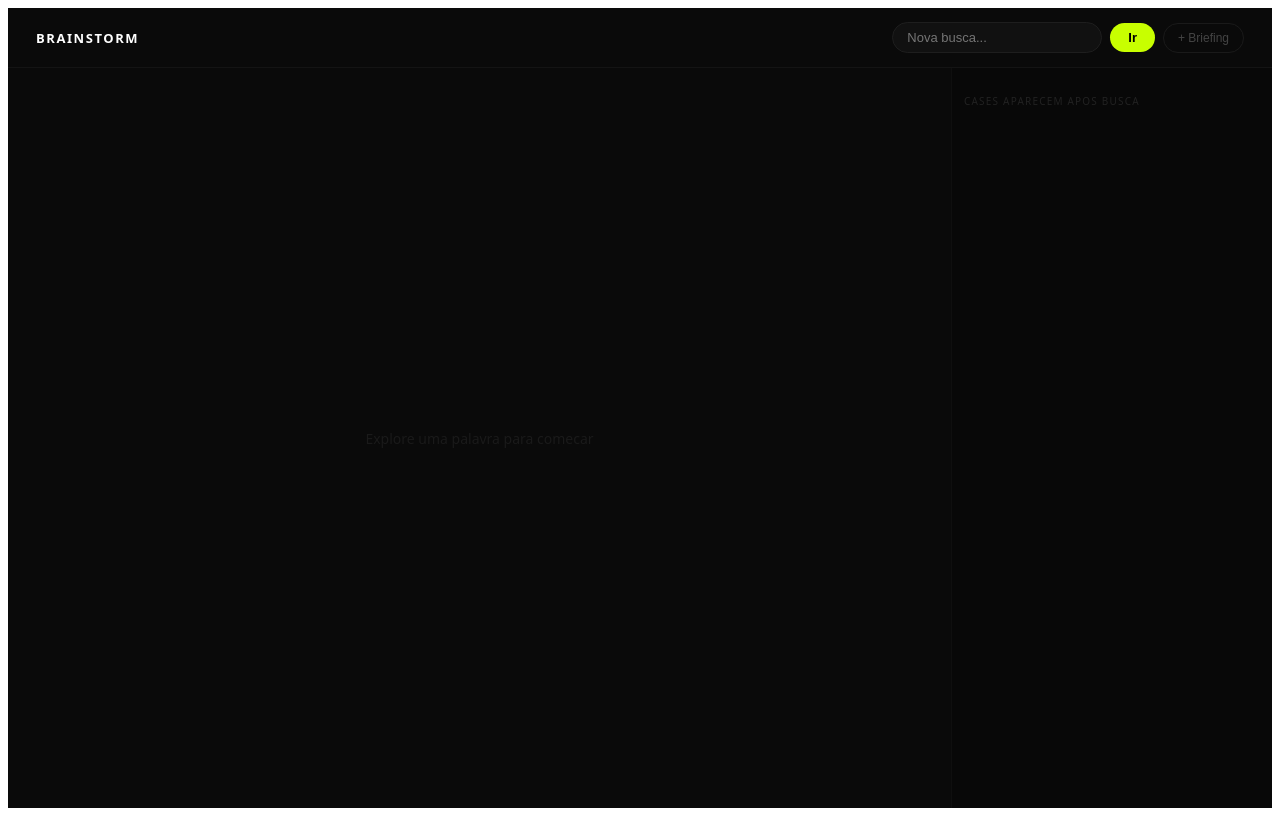
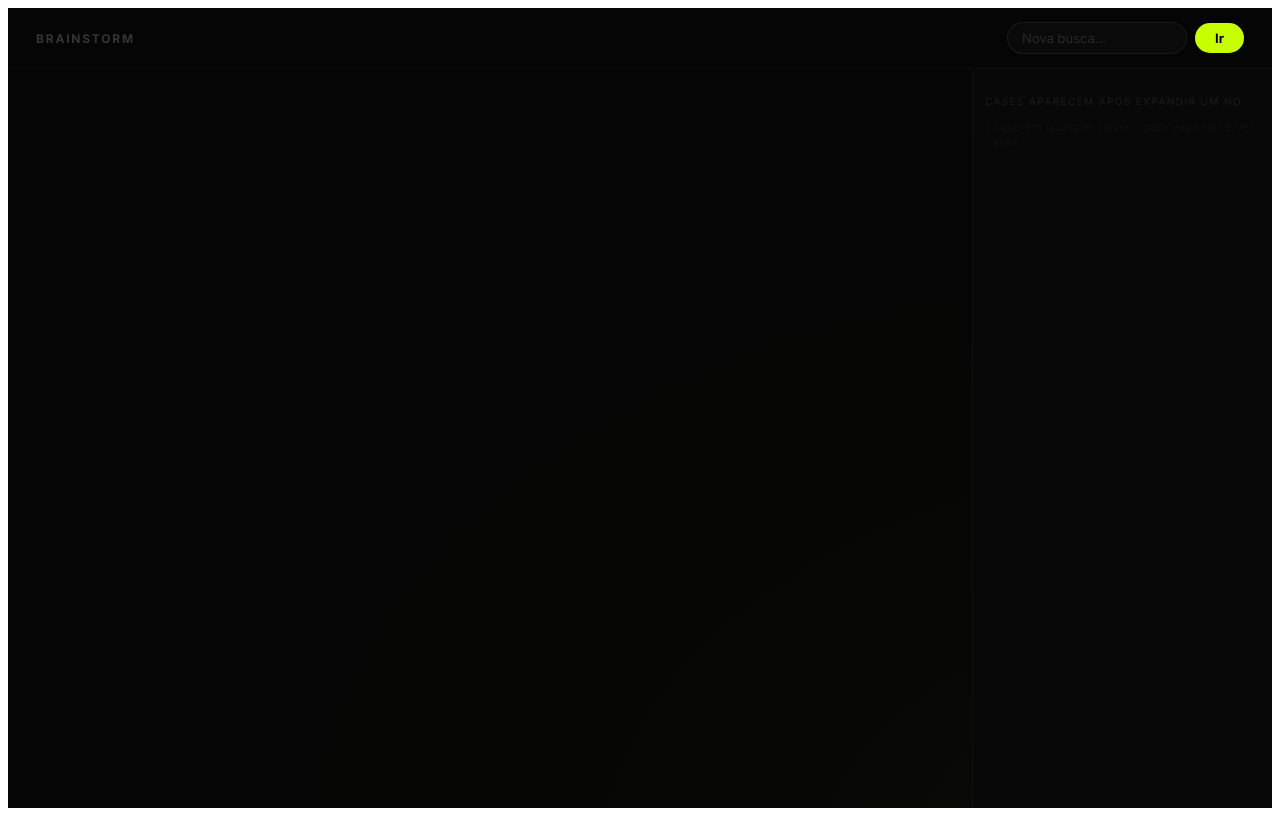
Before and after one commit to victorvolpe1998/brainstorm-criativo, a Next.js app: page /mapa in a window 1280 px wide. Built offline with nearby package versions, Linux system fonts and the light colour scheme.

Commit message:
Update mapa.js

```diff
--- a/pages/mapa.js
+++ b/pages/mapa.js
@@ -5,238 +5,253 @@ import Head from 'next/head';
 export default function Mapa() {
   const router = useRouter();
   const [nos, setNos] = useState([]);
-  const [centro, setCentro] = useState('');
-  const [carregando, setCarregando] = useState(false);
-  const [trilha, setTrilha] = useState([]);
+  const [conexoes, setConexoes] = useState([]);
+  const [carregandoId, setCarregandoId] = useState(null);
   const [cases, setCases] = useState([]);
   const [caseAtivo, setCaseAtivo] = useState(null);
   const [palavra, setPalavra] = useState('');
-  const inputRef = useRef();
+  const [noAtivo, setNoAtivo] = useState(null);
+  const svgRef = useRef();
   const iniciado = useRef(false);
+  const idCounter = useRef(0);
+
+  const W = 2400;
+  const H = 1600;
+  const CX = W / 2;
+  const CY = H / 2;
 
   useEffect(function() {
     const termo = router.query.q;
     if (termo && !iniciado.current) {
       iniciado.current = true;
       setPalavra(termo);
-      chamarAPI(termo, [termo]);
+      iniciarMapa(termo);
     }
   }, [router.query.q]);
 
-  async function chamarAPI(termo, novaTrilha) {
-    setCarregando(true);
-    setCentro(termo);
-    setNos([]);
+  function novoId() {
+    idCounter.current += 1;
+    return idCounter.current;
+  }
+
+  async function iniciarMapa(termo) {
+    const id = novoId();
+    const noRaiz = { id, texto: termo, x: CX, y: CY, raiz: true, gerado: false };
+    setNos([noRaiz]);
+    setConexoes([]);
     setCases([]);
     setCaseAtivo(null);
-    setTrilha(novaTrilha);
+    await expandir(noRaiz, [noRaiz], []);
+  }
+
+  async function expandir(noOrigem, nosAtuais, conexoesAtuais) {
+    setCarregandoId(noOrigem.id);
     try {
       const res = await fetch('/api/gerar', {
         method: 'POST',
         headers: { 'Content-Type': 'application/json' },
-        body: JSON.stringify({ palavra: termo })
+        body: JSON.stringify({ palavra: noOrigem.texto })
       });
       const data = await res.json();
-      setNos(data.palavras || []);
-      setCases(data.cases || []);
+      const palavras = data.palavras || [];
+      const casesNovos = data.cases || [];
+
+      const total = palavras.length;
+      const raio = 320;
+      const anguloBase = Math.random() * Math.PI * 2;
+
+      const nosFilhos = palavras.map(function(p, i) {
+        const ang = anguloBase + (2 * Math.PI * i / total);
+        const jitter = (Math.random() - 0.5) * 60;
+        return {
+          id: novoId(),
+          texto: p,
+          x: noOrigem.x + (raio + jitter) * Math.cos(ang),
+          y: noOrigem.y + (raio + jitter) * Math.sin(ang),
+          raiz: false,
+          gerado: false,
+          pai: noOrigem.id
+        };
+      });
+
+      const novasConexoes = nosFilhos.map(function(filho) {
+        return { de: noOrigem.id, para: filho.id };
+      });
+
+      const nosAtualizados = nosAtuais.map(function(n) {
+        if (n.id === noOrigem.id) return { ...n, gerado: true };
+        return n;
+      }).concat(nosFilhos);
+
+      const conexoesAtualizadas = conexoesAtuais.concat(novasConexoes);
+
+      setNos(nosAtualizados);
+      setConexoes(conexoesAtualizadas);
+      setCases(casesNovos);
+      setCaseAtivo(null);
+      setNoAtivo(noOrigem.id);
+
+      setTimeout(function() {
+        const el = document.getElementById('no-' + noOrigem.id);
+        if (el) el.scrollIntoView({ behavior: 'smooth', block: 'center', inline: 'center' });
+      }, 100);
+
     } catch(e) {}
-    setCarregando(false);
+    setCarregandoId(null);
   }
 
-  function explorar(termo) {
-    setPalavra(termo);
-    const novaTrilha = [...trilha, termo].slice(-8);
-    chamarAPI(termo, novaTrilha);
+  function clicarNo(no) {
+    if (carregandoId) return;
+    if (no.gerado) {
+      setNoAtivo(no.id);
+      const filhos = nos.filter(function(n) { return n.pai === no.id; });
+      if (filhos.length > 0) {
+        const el = document.getElementById('no-' + no.id);
+        if (el) el.scrollIntoView({ behavior: 'smooth', block: 'center', inline: 'center' });
+      }
+      return;
+    }
+    setNoAtivo(no.id);
+    expandir(no, nos, conexoes);
   }
 
   function novaBusca() {
     if (!palavra.trim()) return;
-    chamarAPI(palavra.trim(), [palavra.trim()]);
-  }
-
-  function voltarPara(idx) {
-    const termo = trilha[idx];
-    const novaTrilha = trilha.slice(0, idx + 1);
-    setPalavra(termo);
-    chamarAPI(termo, novaTrilha);
+    iniciado.current = false;
+    idCounter.current = 0;
+    iniciarMapa(palavra.trim());
   }
 
   function abrirUrl(url) {
     if (url && url.startsWith('http')) window.open(url, '_blank');
   }
 
-  const cores = ['#EEEDFE','#E1F5EE','#FAECE7','#FAEEDA','#FBEAF0','#E6F1FB','#EAF3DE','#FCF0E4','#EEF6FF','#F5EEFE','#E8F8F2','#FFF0EC'];
-  const coresBorda = ['#534AB7','#0F6E56','#993C1D','#854F0B','#993556','#185FA5','#3B6D11','#A0522D','#1A6FA8','#6A3FB5','#0D7A5F','#C04A2A'];
-  const coresTexto = ['#26215C','#04342C','#4A1B0C','#412402','#4B1528','#042C53','#173404','#3B1F0A','#042B50','#2E1657','#04301F','#4A1B0C'];
-
-  const total = nos.length;
-  const angulos = nos.map(function(_, i) { return (2 * Math.PI * i / total) - Math.PI / 2; });
-
-  const W = 70;
-  const H = 42;
+  const nosMap = {};
+  nos.forEach(function(n) { nosMap[n.id] = n; });
 
   return (
-    <div style={{ fontFamily: 'system-ui, sans-serif', height: '100vh', background: '#0a0a0a', color: '#fff', display: 'flex', flexDirection: 'column', overflow: 'hidden' }}>
-      <Head><title>Brainstorm Criativo</title></Head>
+    <div style={{ fontFamily: "'Inter', system-ui, sans-serif", height: '100vh', background: '#050505', color: '#fff', display: 'flex', flexDirection: 'column', overflow: 'hidden' }}>
+      <Head>
+        <title>Brainstorm Criativo</title>
+        <link href="https://fonts.googleapis.com/css2?family=Inter:wght@300;400;500;700;900&display=swap" rel="stylesheet" />
+      </Head>
 
-      <div style={{ display: 'flex', alignItems: 'center', justifyContent: 'space-between', padding: '14px 28px', borderBottom: '1px solid #141414', flexShrink: 0 }}>
-        <span onClick={function() { router.push('/'); }} style={{ fontSize: '13px', fontWeight: '700', cursor: 'pointer', letterSpacing: '0.12em' }}>BRAINSTORM</span>
+      <div style={{ display: 'flex', alignItems: 'center', justifyContent: 'space-between', padding: '14px 28px', borderBottom: '1px solid #ffffff08', flexShrink: 0, background: '#050505', zIndex: 10 }}>
+        <span onClick={function() { router.push('/'); }} style={{ fontSize: '12px', fontWeight: '700', cursor: 'pointer', letterSpacing: '0.15em', color: '#ffffff30' }}>BRAINSTORM</span>
         <div style={{ display: 'flex', gap: '8px', alignItems: 'center' }}>
           <input
             value={palavra}
             onChange={function(e) { setPalavra(e.target.value); }}
             onKeyDown={function(e) { if (e.key === 'Enter') novaBusca(); }}
             placeholder="Nova busca..."
-            style={{ padding: '7px 14px', borderRadius: '20px', border: '1px solid #1e1e1e', background: '#111', color: '#fff', fontSize: '13px', outline: 'none', width: '180px' }}
+            style={{ padding: '7px 14px', borderRadius: '20px', border: '1px solid #ffffff10', background: '#ffffff06', color: '#fff', fontSize: '13px', outline: 'none', width: '180px', fontFamily: 'inherit' }}
           />
           <button onClick={novaBusca}
-            style={{ padding: '7px 18px', borderRadius: '20px', background: '#C8FF00', color: '#000', border: 'none', cursor: 'pointer', fontSize: '13px', fontWeight: '700' }}>
+            style={{ padding: '7px 20px', borderRadius: '20px', background: '#C8FF00', color: '#000', border: 'none', cursor: 'pointer', fontSize: '13px', fontWeight: '700', fontFamily: 'inherit' }}>
             Ir
           </button>
-          <button onClick={function() { inputRef.current.click(); }}
-            style={{ padding: '7px 14px', borderRadius: '20px', background: 'transparent', color: '#444', border: '1px solid #1a1a1a', cursor: 'pointer', fontSize: '12px' }}>
-            + Briefing
-          </button>
-          <input ref={inputRef} type="file" accept=".pptx,.docx,.pdf,.txt" onChange={function(e) {
-            const file = e.target.files[0];
-            if (!file) return;
-            (async function() {
-              setCarregando(true);
-              setCentro('Analisando...');
-              setNos([]); setCases([]); setCaseAtivo(null);
-              const fd = new FormData();
-              fd.append('arquivo', file);
-              const res = await fetch('/api/briefing', { method: 'POST', body: fd });
-              const data = await res.json();
-              const tema = data.tema || 'Briefing';
-              setCentro(tema);
-              setNos(data.palavras || []);
-              setCases(data.cases || []);
-              setTrilha([tema]);
-              setPalavra(tema);
-              setCarregando(false);
-            })();
-          }} style={{ display: 'none' }} />
         </div>
       </div>
 
-      {trilha.length > 1 && (
-        <div style={{ display: 'flex', alignItems: 'center', gap: '4px', padding: '8px 28px', borderBottom: '1px solid #0f0f0f', flexShrink: 0, overflowX: 'auto' }}>
-          {trilha.map(function(t, i) {
-            const ativo = i === trilha.length - 1;
-            return (
-              <div key={i} style={{ display: 'flex', alignItems: 'center', gap: '4px', flexShrink: 0 }}>
-                {i > 0 && <span style={{ color: '#222', fontSize: '12px' }}>›</span>}
-                <button onClick={function() { if (!ativo) voltarPara(i); }}
-                  style={{ padding: '2px 10px', borderRadius: '12px', background: ativo ? '#C8FF00' : 'transparent', color: ativo ? '#000' : '#333', border: '1px solid ' + (ativo ? '#C8FF00' : '#1a1a1a'), cursor: ativo ? 'default' : 'pointer', fontSize: '11px', fontWeight: ativo ? '700' : '400', whiteSpace: 'nowrap' }}>
-                  {t}
-                </button>
-              </div>
-            );
-          })}
-        </div>
-      )}
+      <div style={{ flex: 1, display: 'grid', gridTemplateColumns: '1fr 300px', overflow: 'hidden' }}>
 
-      <div style={{ flex: 1, display: 'grid', gridTemplateColumns: '1fr 320px', overflow: 'hidden' }}>
+        <div style={{ overflow: 'auto', position: 'relative', background: '#050505' }}>
+          <svg ref={svgRef} width={W} height={H} style={{ display: 'block' }}>
+            <defs>
+              <radialGradient id="bgGlow" cx="50%" cy="50%" r="50%">
+                <stop offset="0%" stopColor="#C8FF00" stopOpacity="0.03" />
+                <stop offset="100%" stopColor="#050505" stopOpacity="0" />
+              </radialGradient>
+            </defs>
+            <rect width={W} height={H} fill="#050505" />
+            <rect width={W} height={H} fill="url(#bgGlow)" />
 
-        <div style={{ position: 'relative', borderRight: '1px solid #0f0f0f' }}>
+            {conexoes.map(function(c, i) {
+              const origem = nosMap[c.de];
+              const destino = nosMap[c.para];
+              if (!origem || !destino) return null;
+              const ativo = noAtivo === c.de || noAtivo === c.para;
+              return (
+                <line key={i}
+                  x1={origem.x} y1={origem.y}
+                  x2={destino.x} y2={destino.y}
+                  stroke={ativo ? '#C8FF0030' : '#ffffff08'}
+                  strokeWidth={ativo ? 1 : 0.5}
+                  strokeDasharray={ativo ? 'none' : '3 6'}
+                />
+              );
+            })}
 
-          {carregando && (
-            <div style={{ position: 'absolute', inset: 0, display: 'flex', alignItems: 'center', justifyContent: 'center', flexDirection: 'column', gap: '14px', zIndex: 10, background: '#0a0a0a' }}>
-              <div style={{ width: '28px', height: '28px', border: '2px solid #1a1a1a', borderTopColor: '#C8FF00', borderRadius: '50%', animation: 'spin 0.7s linear infinite' }} />
-              <p style={{ color: '#252525', fontSize: '12px' }}>Gerando conexoes...</p>
-            </div>
-          )}
+            {nos.map(function(no) {
+              const carregando = carregandoId === no.id;
+              const ativo = noAtivo === no.id;
+              const temEspaco = no.texto.includes(' ');
+              const largura = Math.min(Math.max(no.texto.length * 7.5 + 28, 80), 200);
+              const altura = temEspaco && no.texto.length > 20 ? 52 : 36;
 
-          {!carregando && centro && (
-            <svg width="100%" height="100%" style={{ position: 'absolute', top: 0, left: 0, pointerEvents: 'none' }}>
-              {angulos.map(function(ang, i) {
-                const x2 = 50 + 34 * Math.cos(ang);
-                const y2 = 50 + 38 * Math.sin(ang);
-                return <line key={i} x1="50%" y1="50%" x2={x2 + '%'} y2={y2 + '%'} stroke="#161616" strokeWidth="1" strokeDasharray="3 5" />;
-              })}
-            </svg>
-          )}
-
-          {!carregando && centro && (
-            <div style={{ position: 'absolute', left: '50%', top: '50%', transform: 'translate(-50%,-50%)', padding: '12px 24px', background: '#0a0a0a', border: '1px solid #C8FF00', borderRadius: '32px', fontSize: '15px', fontWeight: '700', zIndex: 3, color: '#C8FF00', maxWidth: '260px', textAlign: 'center', wordBreak: 'break-word' }}>
-              {centro}
-            </div>
-          )}
-
-          {!carregando && nos.map(function(no, i) {
-            const ang = angulos[i];
-            const x = 50 + 34 * Math.cos(ang);
-            const y = 50 + 38 * Math.sin(ang);
-            return (
-              <div key={no + i}
-                onClick={function() { explorar(no); }}
-                onMouseEnter={function(e) { e.currentTarget.style.transform = 'translate(-50%,-50%) scale(1.06)'; }}
-                onMouseLeave={function(e) { e.currentTarget.style.transform = 'translate(-50%,-50%) scale(1)'; }}
-                style={{
-                  position: 'absolute',
-                  left: x + '%',
-                  top: y + '%',
-                  transform: 'translate(-50%,-50%)',
-                  padding: '7px 13px',
-                  background: cores[i % cores.length],
-                  border: '1px solid ' + coresBorda[i % coresBorda.length],
-                  borderRadius: '10px',
-                  fontSize: '12px',
-                  fontWeight: '500',
-                  color: coresTexto[i % coresTexto.length],
-                  cursor: 'pointer',
-                  zIndex: 2,
-                  transition: 'transform 0.15s',
-                  maxWidth: '160px',
-                  width: 'max-content',
-                  textAlign: 'center',
-                  lineHeight: '1.4',
-                  wordBreak: 'break-word',
-                  whiteSpace: 'normal'
-                }}>
-                {no}
-              </div>
-            );
-          })}
-
-          {!carregando && !centro && (
-            <div style={{ position: 'absolute', inset: 0, display: 'flex', alignItems: 'center', justifyContent: 'center' }}>
-              <p style={{ color: '#1a1a1a', fontSize: '14px' }}>Explore uma palavra para comecar</p>
-            </div>
-          )}
+              return (
+                <g key={no.id} id={'no-' + no.id} onClick={function() { clicarNo(no); }} style={{ cursor: carregandoId ? 'wait' : 'pointer' }}>
+                  {carregando && (
+                    <circle cx={no.x} cy={no.y} r={largura / 2 + 8}
+                      fill="none" stroke="#C8FF00" strokeWidth="1" strokeOpacity="0.4"
+                      style={{ animation: 'pulse 1.2s ease-in-out infinite' }} />
+                  )}
+                  <rect
+                    x={no.x - largura / 2} y={no.y - altura / 2}
+                    width={largura} height={altura}
+                    rx={no.raiz ? 24 : temEspaco ? 10 : 18}
+                    fill={no.raiz ? '#0a0a0a' : ativo ? '#0f0f0f' : '#0d0d0d'}
+                    stroke={no.raiz ? '#C8FF00' : ativo ? '#C8FF0060' : no.gerado ? '#ffffff15' : '#ffffff10'}
+                    strokeWidth={no.raiz ? 1.5 : ativo ? 1 : 0.5}
+                  />
+                  <foreignObject
+                    x={no.x - largura / 2 + 8}
+                    y={no.y - altura / 2}
+                    width={largura - 16}
+                    height={altura}>
+                    <div xmlns="http://www.w3.org/1999/xhtml"
+                      style={{ width: '100%', height: '100%', display: 'flex', alignItems: 'center', justifyContent: 'center', fontSize: no.raiz ? '14px' : '11px', fontWeight: no.raiz ? '700' : '400', color: no.raiz ? '#C8FF00' : ativo ? '#fff' : '#ffffff70', textAlign: 'center', lineHeight: '1.3', fontFamily: 'Inter, system-ui, sans-serif', wordBreak: 'break-word' }}>
+                      {no.texto}
+                    </div>
+                  </foreignObject>
+                </g>
+              );
+            })}
+          </svg>
         </div>
 
-        <div style={{ overflowY: 'auto', padding: '16px 12px', background: '#080808' }}>
-          <p style={{ fontSize: '10px', color: '#222', textTransform: 'uppercase', letterSpacing: '0.12em', marginBottom: '12px' }}>
-            {cases.length > 0 ? cases.length + ' referencias criativas' : 'Cases aparecem apos busca'}
+        <div style={{ overflowY: 'auto', padding: '16px 12px', background: '#080808', borderLeft: '1px solid #ffffff06' }}>
+          <p style={{ fontSize: '10px', color: '#ffffff15', textTransform: 'uppercase', letterSpacing: '0.14em', marginBottom: '12px' }}>
+            {cases.length > 0 ? cases.length + ' referencias criativas' : 'Cases aparecem apos expandir um no'}
           </p>
-
+          {cases.length === 0 && (
+            <p style={{ color: '#ffffff08', fontSize: '12px' }}>Clique em qualquer palavra para expandir e ver cases.</p>
+          )}
           {cases.map(function(c, i) {
             const aberto = caseAtivo === i;
             const temUrl = c.url && c.url.startsWith('http');
             return (
-              <div key={i} style={{ border: '1px solid ' + (aberto ? '#2a2800' : '#111'), borderRadius: '10px', marginBottom: '6px', overflow: 'hidden' }}>
+              <div key={i} style={{ border: '1px solid ' + (aberto ? '#C8FF0025' : '#ffffff06'), borderRadius: '10px', marginBottom: '6px', overflow: 'hidden', transition: 'border-color 0.2s' }}>
                 <div onClick={function() { setCaseAtivo(aberto ? null : i); }}
                   style={{ padding: '10px 12px', cursor: 'pointer', background: aberto ? '#0c0e00' : 'transparent', display: 'flex', justifyContent: 'space-between', gap: '8px' }}>
                   <div style={{ flex: 1, minWidth: 0 }}>
-                    <p style={{ fontSize: '12px', fontWeight: '600', margin: 0, color: aberto ? '#C8FF00' : '#bbb' }}>{c.marca}</p>
-                    <p style={{ fontSize: '10px', color: '#2e2e2e', margin: '3px 0 0', overflow: 'hidden', textOverflow: 'ellipsis', whiteSpace: 'nowrap' }}>{c.campanha}</p>
+                    <p style={{ fontSize: '12px', fontWeight: '600', margin: 0, color: aberto ? '#C8FF00' : '#ffffff50' }}>{c.marca}</p>
+                    <p style={{ fontSize: '10px', color: '#ffffff15', margin: '3px 0 0', overflow: 'hidden', textOverflow: 'ellipsis', whiteSpace: 'nowrap' }}>{c.campanha}</p>
                   </div>
-                  <span style={{ fontSize: '9px', color: aberto ? '#C8FF00' : '#222', flexShrink: 0 }}>{aberto ? '▲' : '▼'}</span>
+                  <span style={{ fontSize: '9px', color: aberto ? '#C8FF00' : '#ffffff15', flexShrink: 0 }}>{aberto ? '▲' : '▼'}</span>
                 </div>
                 {aberto && (
                   <div style={{ padding: '0 12px 12px', background: '#0c0e00' }}>
-                    <p style={{ fontSize: '11px', color: '#4a4a4a', lineHeight: '1.7', margin: '0 0 10px', borderTop: '1px solid #141400', paddingTop: '10px' }}>{c.insight}</p>
+                    <p style={{ fontSize: '11px', color: '#ffffff25', lineHeight: '1.7', margin: '0 0 10px', borderTop: '1px solid #ffffff06', paddingTop: '10px' }}>{c.insight}</p>
                     {temUrl ? (
                       <button onClick={function() { abrirUrl(c.url); }}
                         onMouseEnter={function(e) { e.currentTarget.style.background = '#C8FF0015'; }}
                         onMouseLeave={function(e) { e.currentTarget.style.background = 'transparent'; }}
-                        style={{ padding: '6px 12px', borderRadius: '7px', background: 'transparent', border: '1px solid #C8FF00', color: '#C8FF00', cursor: 'pointer', fontSize: '11px', fontWeight: '600' }}>
+                        style={{ padding: '6px 12px', borderRadius: '7px', background: 'transparent', border: '1px solid #C8FF00', color: '#C8FF00', cursor: 'pointer', fontSize: '11px', fontWeight: '600', fontFamily: 'inherit' }}>
                         Ver material ↗
                       </button>
                     ) : (
-                      <p style={{ fontSize: '10px', color: '#222', margin: 0 }}>Busque: {c.marca} {c.campanha}</p>
+                      <p style={{ fontSize: '10px', color: '#ffffff10', margin: 0 }}>Busque: {c.marca} {c.campanha}</p>
                     )}
                   </div>
                 )}
@@ -246,7 +261,15 @@ export default function Mapa() {
         </div>
       </div>
 
-      <style>{'@keyframes spin { to { transform: rotate(360deg); } }'}</style>
+      <style>{`
+        @keyframes spin { to { transform: rotate(360deg); } }
+        @keyframes pulse { 0%,100% { opacity: 0.4; r: 0; } 50% { opacity: 0.1; } }
+        input::placeholder { color: #ffffff20; }
+        * { box-sizing: border-box; }
+        ::-webkit-scrollbar { width: 4px; height: 4px; }
+        ::-webkit-scrollbar-track { background: transparent; }
+        ::-webkit-scrollbar-thumb { background: #ffffff10; border-radius: 2px; }
+      `}</style>
     </div>
   );
 }
```
